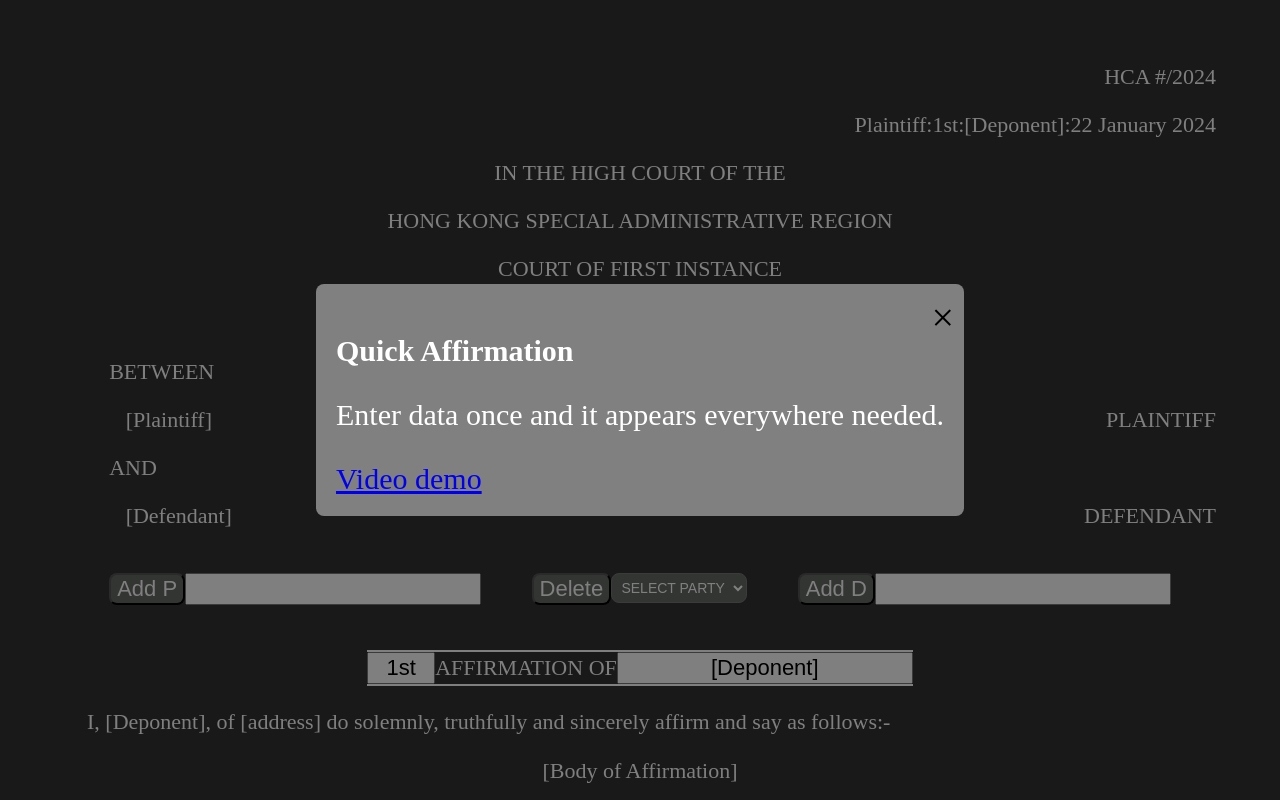
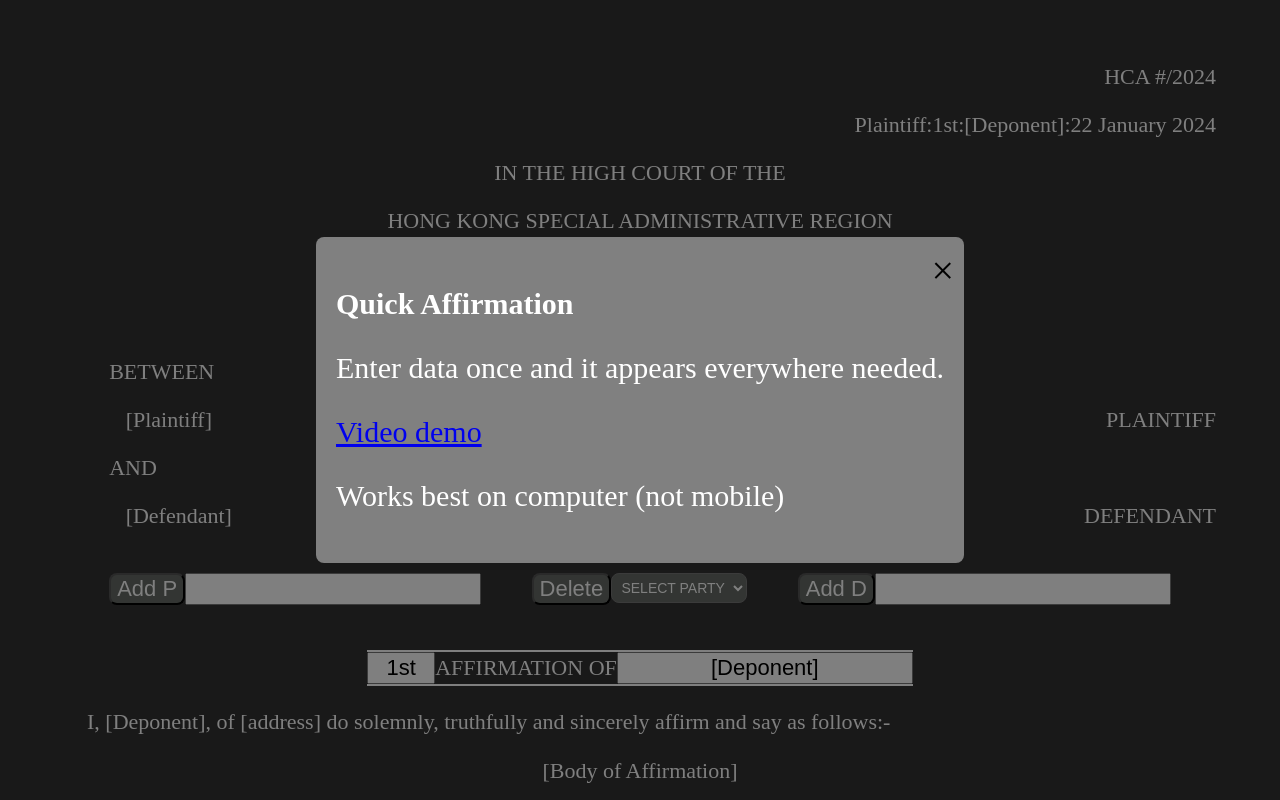
Before and after one commit to 3willows/quickAffirmation, a React (Create React App) app: page / in a window 1280 px wide. Shown: the top 800 px of the page. Built offline with nearby package versions, Linux system fonts and the light colour scheme.

Commit message:
extra line in pop up

```diff
--- a/src/components/PopUpContent.js
+++ b/src/components/PopUpContent.js
@@ -19,10 +19,12 @@ export const PopUpContent = () => {
         <a
           href="https://github.com/3willows/quickAffirmation/assets/111284156/3e0880f7-c3f4-4b46-ad4a-a8f001b296fd
 "
-          target="_blank" rel="noreferrer"
+          target="_blank"
+          rel="noreferrer"
         >
           Video demo
         </a>
+        <p>Works best on computer (not mobile) </p>
       </Modal>
     </div>
   )
```
